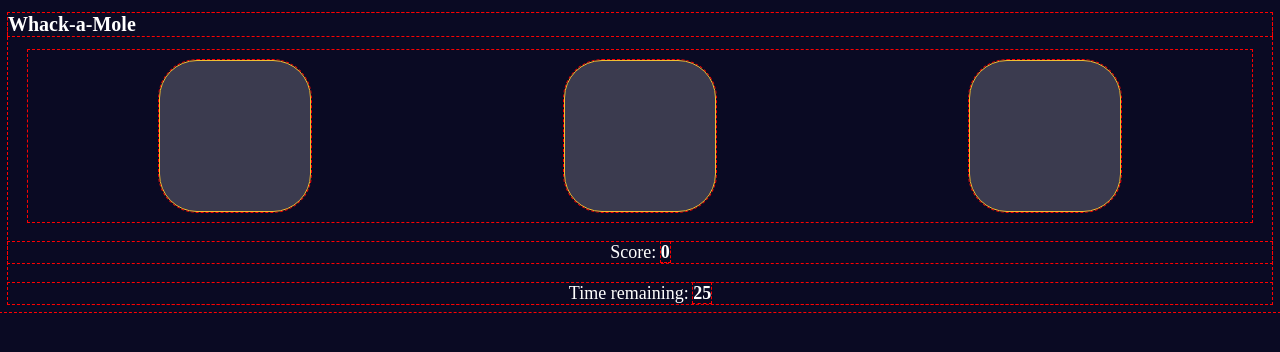
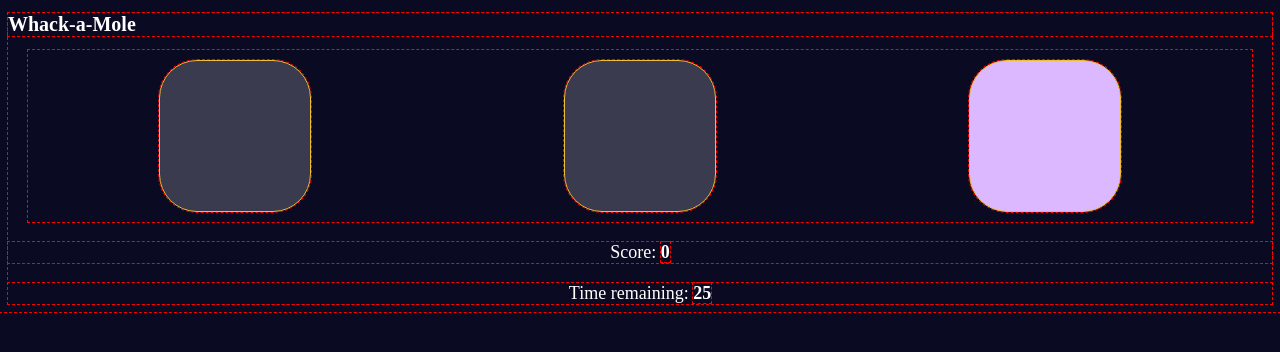
Before and after one commit to department19/FAC-Game, a plain HTML site: page index.html in a window 1280 px wide. Drawn offline with Linux system fonts and the light colour scheme.

Commit message:
added mole

```diff
--- a/styles.css
+++ b/styles.css
@@ -8,6 +8,7 @@
     --bg4: #3b3b4f;
     --text1: #ffffff;
     --text2: #f5f6f7;
+    --bug: #dbb8ff;
 }
 
 html {
@@ -40,6 +41,10 @@ body {
     cursor: pointer;
 }
 
+.mole {
+    background-color: var(--bug);
+}
+
 #score,
 #timer {
     text-align: center;
```
